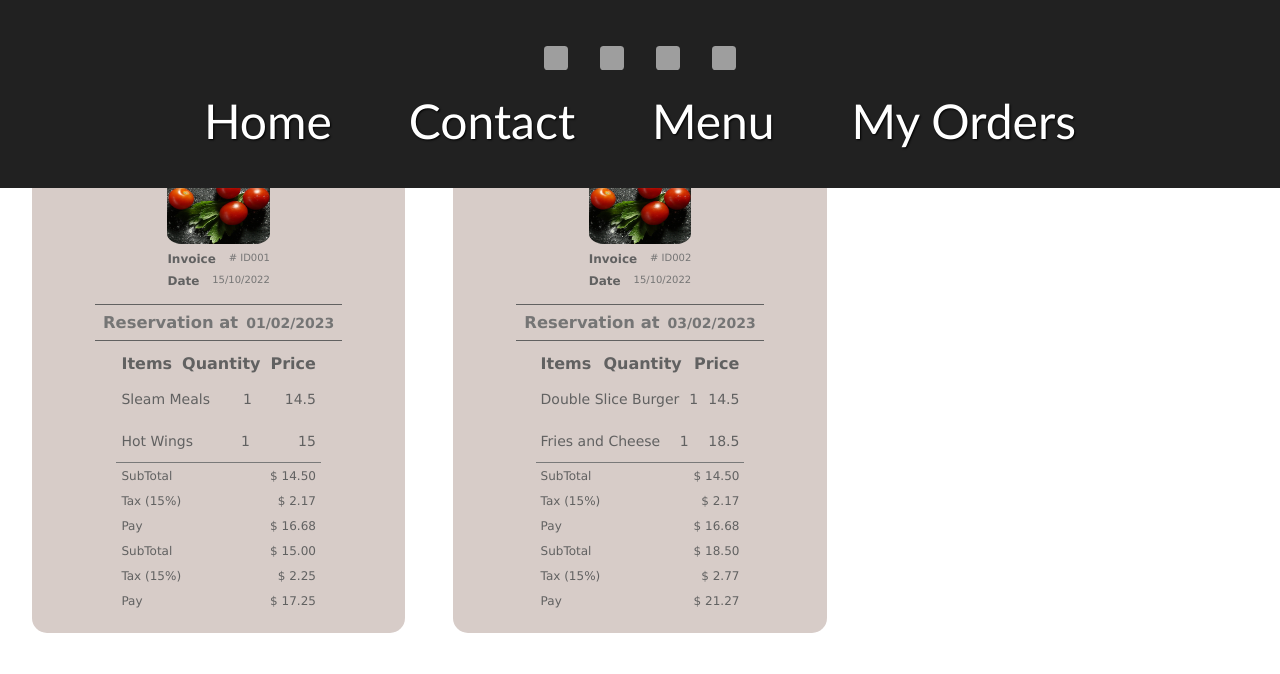
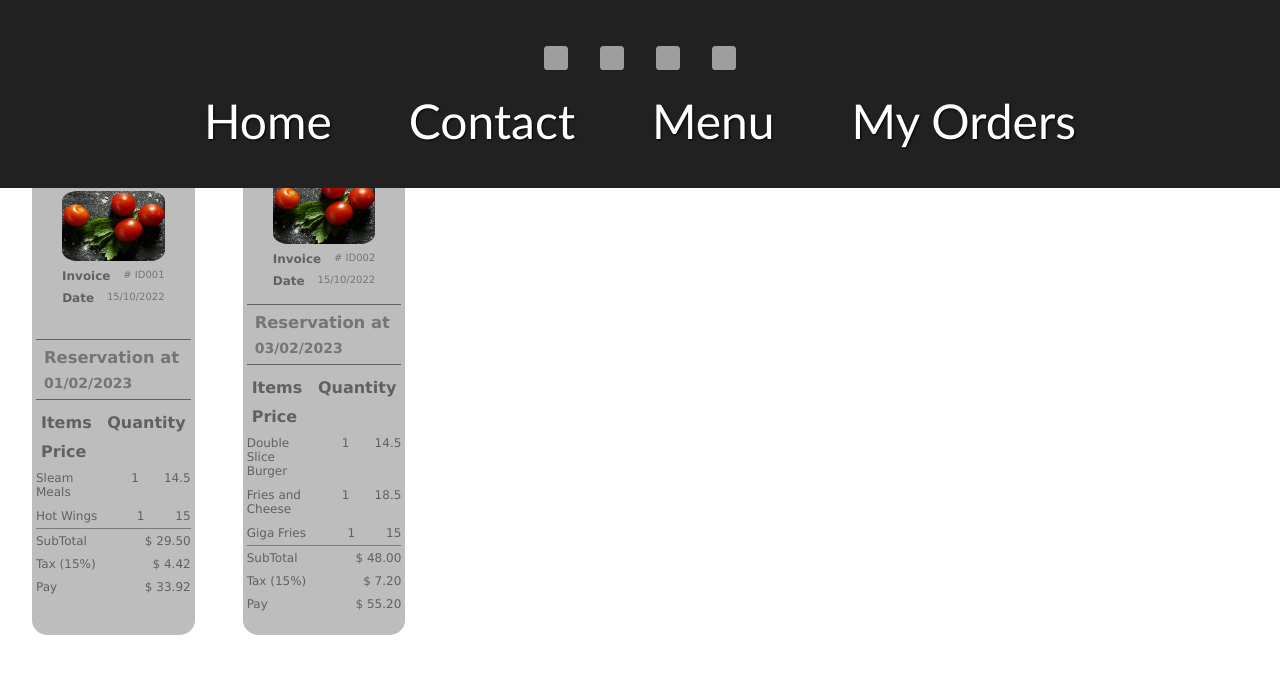
Before and after one commit to EdwinCruz13/Ucamp-Restaurant, a React (Create React App) app: page /Purchases in a window 1280 px wide. Shown: the top 674 px of the page. Built offline with nearby package versions, Linux system fonts and the light colour scheme; grey boxes are pictures that could not be loaded.

Commit message:
finishing the project

```diff
--- a/src/components/invoice/Invoice.jsx
+++ b/src/components/invoice/Invoice.jsx
@@ -2,9 +2,15 @@ import React from "react";
 import { useState } from "react";
 import { ItemAdded } from "./ItemAdded";
 
+import { AddInvoice, LastInvoiceCode } from "../../localStorage";
+
 import "./Invoice.css";
 
+
 export const Invoice = ({ itemsAdded }) => {
+  const [invoice, setInvoice] = useState({});
+  const [Currentdate, setCurrentDate] = useState('');
+
   const Tax = 0.15;
   let Units = itemsAdded.length;
   let TotalUnit = itemsAdded.reduce((acumulator, object) => {
@@ -14,20 +20,35 @@ export const Invoice = ({ itemsAdded }) => {
     return acumulator + object.Price * Tax;
   }, 0);
   let Total = TotalUnit + TotalTax;
-  /*const [count, setCount] = useState({ counters: [{ id: 1 }, { id: 2 }] });
-  const [itemAdded, setItemAdded] = useState(1);
-  //event in order to increase a item
-  const Increase = () => {
-    setItemAdded(itemAdded + 1);
+
+
+  /*function SaveInvoice() {
+    let year = new Date().getFullYear();
+    let month =
+      new Date().getMonth() + 1 < 10
+        ? "0" + (new Date().getMonth() + 1).toString()
+        : (new Date().getMonth() + 1).toString();
+    let day =
+      new Date().getDate() < 10
+        ? "0" + new Date().getDate().toString()
+        : new Date().getDate();
+
+    let _DataAt = year + "-" + month + "-" + day;
+
+    //add new item
+    setInvoice({
+      IdInvoice: LastInvoiceCode,
+      BookedAt: Currentdate,
+      DateAt: _DataAt,
+    });
+
+    AddInvoice(invoice);
+  }*/
+
+  const handleChange = (event) => {
+    let inputDate = event.target.value;
+    setCurrentDate(inputDate);
   }
-  //event in order to decrease a item
-  const Decrease = () => {
-    if (itemAdded < 2)
-      setItemAdded(1)
-
-    else
-      setItemAdded(itemAdded - 1);
-  }*/
 
   return (
     <>
@@ -41,7 +62,7 @@ export const Invoice = ({ itemsAdded }) => {
 
       <div className="invoice-ticket">
         <h3>Seleccione la fecha de reservación</h3>
-        <input type="date" />
+        <input type="date" name="date" id="date" value={Currentdate} required pattern="\d{4}-\d{2}-\d{2}" onChange={handleChange} />
         <table>
           <tr>
             <th>Items ({Units})</th>
@@ -58,7 +79,9 @@ export const Invoice = ({ itemsAdded }) => {
           </tr>
         </table>
         <br />
-        <button class="btn btn-primary">Reservar</button>
+        <button class="btn btn-primary" >
+          Reservar
+        </button>
       </div>
     </>
   );
--- a/src/data.jsx
+++ b/src/data.jsx
@@ -313,4 +313,14 @@ export let Invoice_Detail = [
         Total: 21.27
     },
 
+    {
+      Id:5,
+      IdInvoice: "ID002",
+      Item: "018",
+      UnitPrice: 15,
+      Quantity: 1,
+      Tax:15,
+      Total: 17.25
+  },
+
 ];
--- /dev/null
+++ b/src/localStorage.jsx
@@ -0,0 +1,41 @@
+/**
+ * set a new localstorage
+ */
+function CreateInvoice() {
+  localStorage.setItem("Invoice", JSON.stringify([{}]));
+}
+
+/**
+ * Add a new element into the localstorage
+ * @param {*} invoice
+ */
+export function AddInvoice(invoice) {
+  console.log(invoice);
+
+  if (localStorage.getItem("Invoice") == null) CreateInvoice();
+
+  let items = JSON.parse(localStorage.getItem("Invoice"));
+  items.add(invoice);
+  localStorage.setItem("Invoice", JSON.stringify([invoice]));
+}
+
+export function LastInvoiceCode() {
+  if (localStorage.getItem("Invoice") == null) {
+    return 1;
+  } else {
+    let items = localStorage.getItem("Invoice");
+    const maxId = items.reduce(
+      (max, character) =>
+        character.IdInvoice > max ? character.IdInvoice : max,
+      items[0].IdInvoice
+    );
+    return maxId + 1;
+  }
+}
+
+/**
+ * visualize the data from localstorage
+ */
+export function LoadInvoice() {
+  return JSON.parse(localStorage.getItem("Invoice"));
+}
--- a/src/pages/order/MyInvoice.jsx
+++ b/src/pages/order/MyInvoice.jsx
@@ -1,12 +1,23 @@
 import React from "react";
+import { useState } from "react";
+import { useEffect } from "react";
+
 import { MyInvoiceDetail } from "./MyInvoiceDetail";
 import { MyInvoiceFooter } from "./myInvoiceFooter";
-
 import { Invoice_Detail } from "../../data";
 
 import Logo from "./logo.png";
 
+
 export const MyInvoice = ({ bill }) => {
+  const [details, setDetail] = useState([]);
+
+  useEffect(() => {
+    setDetail(
+        Invoice_Detail.filter((product) => {return product.IdInvoice === bill.IdInvoice})
+    )
+  }, [bill]);
+
 
   return (
     <div class="purchase">
@@ -37,19 +48,11 @@ export const MyInvoice = ({ bill }) => {
               </tr>
             </thead>
             <tbody>
-              {Invoice_Detail.map((item) => {
-                if (item.IdInvoice === bill.IdInvoice)
-                  return <MyInvoiceDetail key={item.Id} detail={item} />;
-              })}
+               <MyInvoiceDetail key={bill.IdItem} detail={details} />
             </tbody>
             <line></line>
             <tfoot>
-              {Invoice_Detail.filter((product) => {return product.IdInvoice === bill.IdInvoice} ).map((item) => {
-                console.log(Invoice_Detail);
-                if (item.IdInvoice === bill.IdInvoice)
-                  return <MyInvoiceFooter key={item.Id} detail={item} />
-
-              })}
+                <MyInvoiceFooter key={bill.IdItem} detail={details} />
             </tfoot>
           </table>
         </section>
--- a/src/pages/order/MyInvoiceDetail.jsx
+++ b/src/pages/order/MyInvoiceDetail.jsx
@@ -1,23 +1,24 @@
 import React from "react";
 
 import { Item_data } from "../../data";
-
 export const MyInvoiceDetail = ({ detail }) => {
   return (
     <>
-      <tr>
-        <td>
-          {
-            Item_data.filter((product) => {
-              return product.IdItem === detail.Item;
-            })[0].Description
-          }
-        </td>
-        <td>{detail.Quantity}</td>
-        <td>{detail.UnitPrice}</td>
-      </tr>
-
-
+      {detail.map((product) => {
+        return (
+          <tr key={product.IdItem} className="tr-detail">
+            <td className="td-description">
+              {
+                Item_data.filter((itemproduct) => {
+                  return product.Item === itemproduct.IdItem;
+                })[0].Description
+              }
+            </td>
+            <td>{product.Quantity}</td>
+            <td>{product.UnitPrice}</td>
+          </tr>
+        );
+      })}
     </>
   );
 };
--- a/src/pages/order/MyOrder.css
+++ b/src/pages/order/MyOrder.css
@@ -19,17 +19,13 @@
 
 #MyOrder-page #MyOrder-body {
   display: grid;
-  grid-template-columns: repeat(3, 3fr);
+  grid-template-columns: repeat(6, 2fr);
   gap: 3rem;
-  width: 100%;
-  height: 100%;
-  background-color: #f5f5f5;
 
   position: relative;
   top: 130px;
 
   width: 100%;
-  height: 100%;
   padding: 2rem;
   background-color: #fff;
 }
@@ -39,14 +35,16 @@
   flex-direction: column;
   flex-wrap: wrap;
   align-items: center;
-  justify-content: space-between;
+  justify-content: space-evenly;
   gap: 1rem;
   width: 100%;
-  height: 100%;
+  height: auto;
 
   padding: 0.75rem 0.25rem;
   border-radius: 15px;
-  background-color: #D7CCC8;
+
+  background-color: #BDBDBD;
+  color:#fff;
 }
 
 .purchase-header {
@@ -116,7 +114,7 @@
   font-family: "Lucida Sans", "Lucida Sans Regular", "Lucida Grande",
     "Lucida Sans Unicode", Geneva, Verdana, sans-serif;
   border-collapse: collapse;
-  text-align: center;
+  text-align: left;
   width: 100%;
   margin-top: 0rem;
 }
@@ -130,12 +128,14 @@
 
 .purchase table td,
 table th {
-  border: 1px solid transparent;
-  padding: 4px;
-  text-align: center;
+  text-align: left;
   color: #616161;
+
 }
 
+.td-description{
+  width: 70px;
+}
 
 line {
   display: block;
@@ -145,15 +145,26 @@ line {
   margin-bottom: 0.5rem;
 }
 
-.purchase table td {
-  padding-top: 12px;
+.purchase table .tr-footer td {
+  padding-top:12px;
   padding-bottom: 12px;
-  text-align: left;
+  text-align: center;
   background-color: transparent;
+
+  color: #616161;
+  font-size: 12px;
+}
+
+.purchase table .tr-detail {
+  padding-top: 5px;
+  padding-bottom: 5px;
   text-align: center;
+  background-color: transparent;
+
   color: #616161;
-  font-size: 14px;
+  font-size: 12px;
 }
+
 
 .purchase table tfoot td {
   font-size: 12px;
@@ -162,6 +173,6 @@ line {
 }
 
 .purchase table tfoot tr:nth-child(1) {
-    font-size: 18px;
-    text-align: right;
-  }
+  font-size: 18px;
+  text-align: right;
+}
--- a/src/pages/order/myInvoiceFooter.jsx
+++ b/src/pages/order/myInvoiceFooter.jsx
@@ -1,23 +1,16 @@
 import React from "react";
-
-import { Invoice_Detail } from "../../data";
 
 export const MyInvoiceFooter = ({ detail }) => {
 
-
-  let mylist = Invoice_Detail.filter((product) => {
-    return product.IdInvoice === detail.IdInvoice && product.Item === detail.Item ;
-  });
-
-  let TotalUnit = mylist.reduce((acumulator, object) => {
+  let TotalUnit = detail.reduce((acumulator, object) => {
     return acumulator + object.UnitPrice;
   }, 0);
 
-  let Tax = mylist.reduce((acumulator, object) => {
+  let Tax = detail.reduce((acumulator, object) => {
     return acumulator + object.Total;
   }, 0);
 
-  let Total = mylist.reduce((acumulator, object) => {
+  let Total = detail.reduce((acumulator, object) => {
     return acumulator + object.Total;
   }, 0);
 
@@ -25,16 +18,16 @@ export const MyInvoiceFooter = ({ detail }) => {
 
   return (
     <>
-      <tr>
+      <tr className="tr-footer">
         <td>SubTotal</td>
         <td> $ { TotalUnit.toFixed(2) } </td>
       </tr>
-      <tr>
+      <tr className="tr-footer">
         <td>Tax (15%)</td>
         <td>$ { (TotalUnit * 0.15 ).toFixed(2) }</td>
       </tr>
 
-      <tr>
+      <tr className="tr-footer">
         <td>Pay</td>
         <td>$ { Total.toFixed(2) }</td>
       </tr>
```
Also changed, not shown: src/components/Counter.jsx (deleted, +0 -21 lines).
